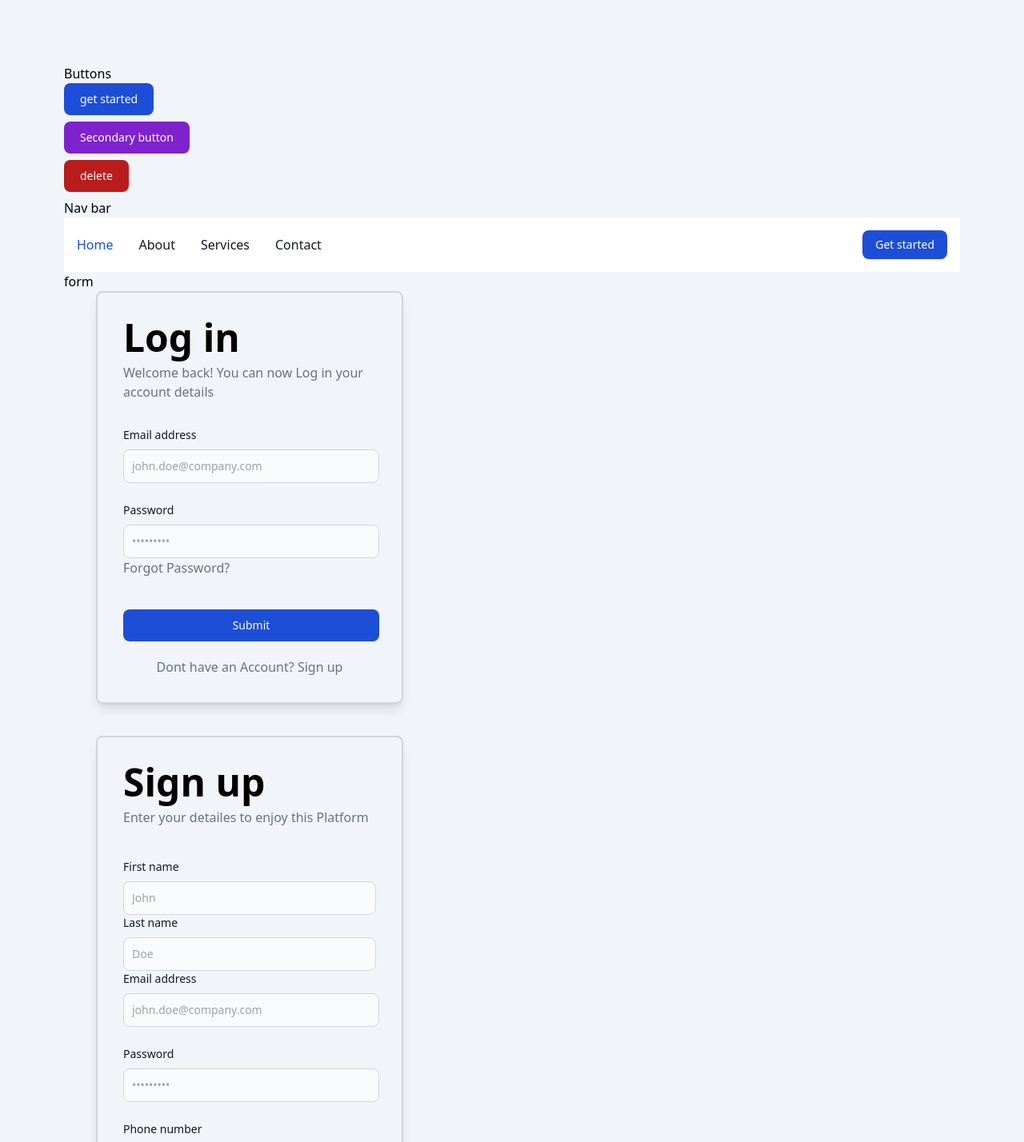
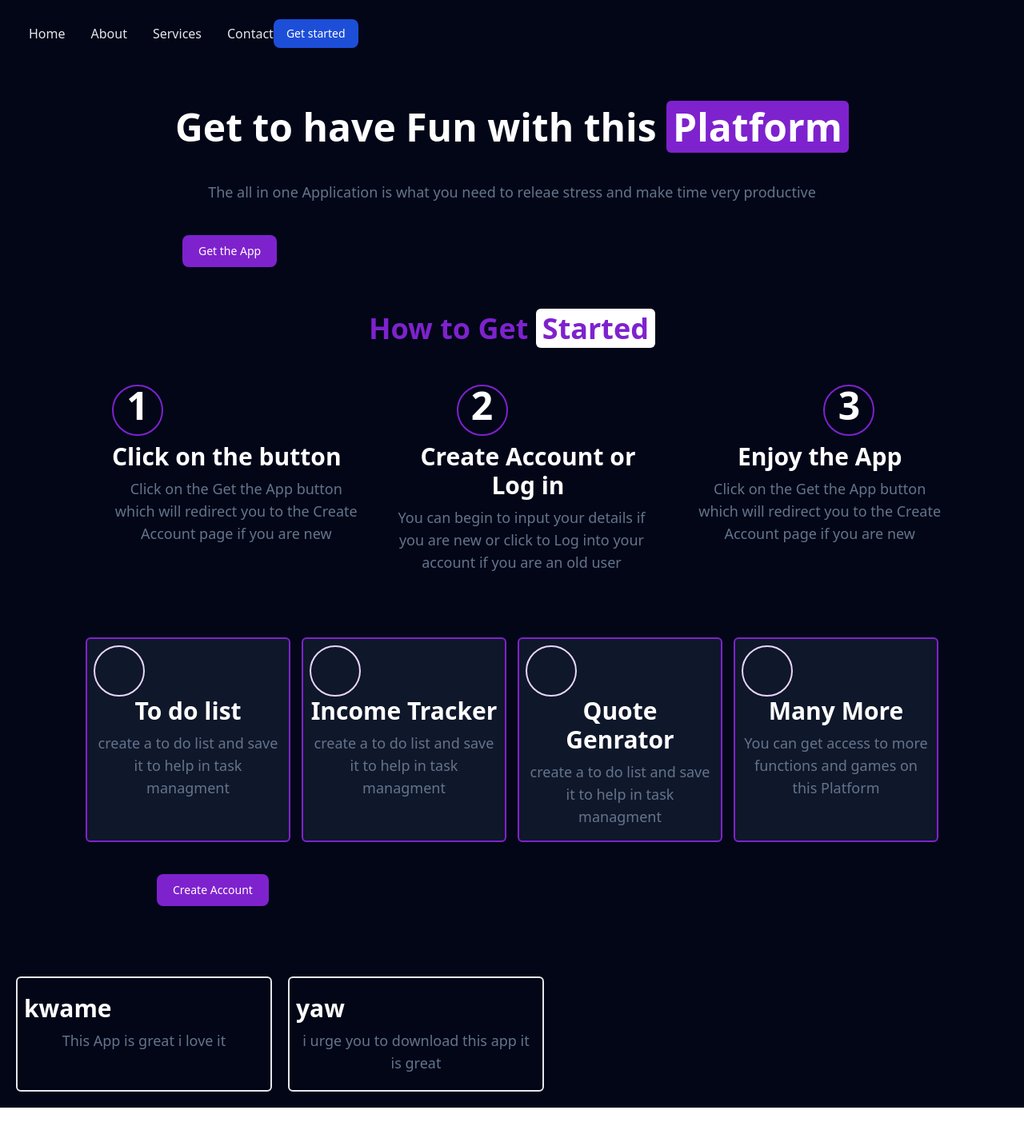
Before and after one commit to gyeduernest/second_vite_project, a React (Vite) app in the folder my-project/: page / in a window 1280 px wide. Shown: the top 1428 px of the page at 80% size. After the commit the page ends 1385 px from the top, so only its background shows below. Built offline with nearby package versions, Linux system fonts and the light colour scheme.

Commit message:
second commit testimonials done

```diff
--- a/my-project/src/App.jsx
+++ b/my-project/src/App.jsx
@@ -1,25 +1,26 @@
 import React from "react"
-import {PrimaryBtn, SecondaryBtn, TertiaryBtn } from "./Components"
 import NavBar from "./NavBar"
-import LogIn from "./Main_components/Login"
-import SignUp from "./Main_components/Register"
+import Home from "./pages/Home"
+import MyTestimony from "./Main_components/nested_comps"
+
 
 function App() {
 
   return (
     <>
-    <div className="w-screen  lg:p-20 bg-slate-100">
-      Buttons
-        <PrimaryBtn  text="get started" />
-        <SecondaryBtn  text="Secondary button"/>
-        <TertiaryBtn text="delete" />
-        Nav bar
-        <NavBar/>
+    <div className="lg:p-5 bg-slate-950">
+      <div className="fixed z-50 top-2">
+    <NavBar/>
+      </div>
 
-        form
-        <LogIn/>
-        <div className="mb-10"></div>
-        <SignUp/>
+      <Home/>
+
+      <MyTestimony/>
+
+
+
+
+
     </div>
     </>
   )
--- a/my-project/src/Components.jsx
+++ b/my-project/src/Components.jsx
@@ -1,4 +1,5 @@
 import React from "react";
+import Card from "./Main_components/nested_comps";
 
 export const PrimaryBtn = ({text}) => {
   return (
--- a/my-project/src/Main_components/nested_comps.jsx
+++ b/my-project/src/Main_components/nested_comps.jsx
@@ -0,0 +1,34 @@
+import React from 'react'
+
+export default function MyTestimony(props) {
+  const speech = [
+    {id: 1, name:"kwame", post:"This App is great i love it" },
+    {id:2, name:"yaw" , post:"i urge you to download this app it is great"}
+                ];
+
+    const Card = speech.map((props) => (
+
+      <div key={props.id} className="Card">
+
+        <div><h4 className='text-white'>{props.name}</h4></div>
+        <div><p>{props.post}</p></div>
+
+      </div>
+
+
+
+    ));
+  return (
+
+    <div className=" lg:flex gap-5">
+      {Card}
+    </div>
+
+
+
+
+
+
+
+  );
+}
--- a/my-project/src/NavBar.jsx
+++ b/my-project/src/NavBar.jsx
@@ -4,7 +4,7 @@ export default function NavBar() {
   return (
     <div>
 
-<nav class="bg-white border-gray-200 dark:bg-gray-900">
+<nav class="bg-inherit  border-gray-200 dark:bg-gray-900">
   <div class="max-w-screen-xl flex flex-wrap items-center justify-between mx-auto p-4">
   {/* <a href="https://flowbite.com/" class="flex items-center">
       <img src="" class="h-8 mr-3" alt="Flowbite Logo" />
@@ -20,18 +20,18 @@ export default function NavBar() {
     </button>
   </div>
   <div class="items-center justify-between hidden w-full md:flex md:w-auto md:order-1" id="navbar-cta">
-    <ul class="flex flex-col font-medium p-4 md:p-0 mt-4 border border-gray-100 rounded-lg bg-gray-50 md:flex-row md:space-x-8 md:mt-0 md:border-0 md:bg-white dark:bg-gray-800 md:dark:bg-gray-900 dark:border-gray-700">
+    <ul class="flex flex-col font-medium p-4 md:p-0 mt-4 border border-gray-100 rounded-lg bg-inherit md:flex-row md:space-x-8 md:mt-0 md:border-0 md:bg-inherit dark:bg-gray-800 md:dark:bg-gray-900 dark:border-gray-700">
       <li>
-        <a href="#" class="block py-2 pl-3 pr-4 text-white bg-blue-700 rounded md:bg-transparent md:text-blue-700 md:p-0 md:dark:text-blue-500" aria-current="page">Home</a>
+        <a href="#" class="block py-2 pl-3 pr-4 text-white bg-blue-700 rounded md:bg-transparent md:text-gray-200 md:p-0 md:dark:text-blue-500" aria-current="page">Home</a>
       </li>
       <li>
-        <a href="#" class="block py-2 pl-3 pr-4 text-gray-900 rounded hover:bg-gray-100 md:hover:bg-transparent md:hover:text-blue-700 md:p-0 md:dark:hover:text-blue-500 dark:text-white dark:hover:bg-gray-700 dark:hover:text-white md:dark:hover:bg-transparent dark:border-gray-700">About</a>
+        <a href="#" class="block py-2 pl-3 pr-4 md:text-gray-200 rounded hover:bg-gray-100 md:hover:bg-transparent md:hover:text-blue-700 md:p-0 md:dark:hover:text-blue-500 dark:text-white dark:hover:bg-gray-700 dark:hover:text-white md:dark:hover:bg-transparent dark:border-gray-700">About</a>
       </li>
       <li>
-        <a href="#" class="block py-2 pl-3 pr-4 text-gray-900 rounded hover:bg-gray-100 md:hover:bg-transparent md:hover:text-blue-700 md:p-0 md:dark:hover:text-blue-500 dark:text-white dark:hover:bg-gray-700 dark:hover:text-white md:dark:hover:bg-transparent dark:border-gray-700">Services</a>
+        <a href="#" class="block py-2 pl-3 pr-4 md:text-gray-200 rounded hover:bg-gray-100 md:hover:bg-transparent md:hover:text-blue-700 md:p-0 md:dark:hover:text-blue-500 dark:text-white dark:hover:bg-gray-700 dark:hover:text-white md:dark:hover:bg-transparent dark:border-gray-700">Services</a>
       </li>
       <li>
-        <a href="#" class="block py-2 pl-3 pr-4 text-gray-900 rounded hover:bg-gray-100 md:hover:bg-transparent md:hover:text-blue-700 md:p-0 md:dark:hover:text-blue-500 dark:text-white dark:hover:bg-gray-700 dark:hover:text-white md:dark:hover:bg-transparent dark:border-gray-700">Contact</a>
+        <a href="#" class="block py-2 pl-3 pr-4 md:text-gray-200 rounded hover:bg-gray-100 md:hover:bg-transparent md:hover:text-blue-700 md:p-0 md:dark:hover:text-blue-500 dark:text-white dark:hover:bg-gray-700 dark:hover:text-white md:dark:hover:bg-transparent dark:border-gray-700">Contact</a>
       </li>
     </ul>
   </div>
--- /dev/null
+++ b/my-project/src/images.jsx
@@ -0,0 +1,14 @@
+
+
+const Todo = () => {
+  return (
+    <>
+        <div>
+          <img src="" alt="" />
+        </div>
+
+    </>
+    );
+}
+
+export default Todo;
--- a/my-project/src/index.css
+++ b/my-project/src/index.css
@@ -29,19 +29,24 @@
 @layer components {
 
   h1{
+    @apply text-6xl font-extrabold dark:text-white mb-2
+  }
+  h2{
     @apply text-5xl font-extrabold dark:text-white mb-2
   }
-  h2{
+  h3{
     @apply text-4xl font-extrabold dark:text-white mb-2
   }
-  h3{
+  h4{
     @apply text-3xl font-extrabold dark:text-white mb-2
   }
-  h4{
-    @apply text-2xl font-extrabold dark:text-white mb-2
-  }
   p{
-    @apply text-gray-500 dark:text-gray-400
+    @apply text-slate-500 dark:text-gray-400 text-lg text-center
   }
 
 }
+
+
+.Card{
+  @apply  w-80 rounded-md border-2 py-5 px-2
+}
--- a/my-project/src/pages/Home.jsx
+++ b/my-project/src/pages/Home.jsx
@@ -0,0 +1,89 @@
+import React from 'react'
+import { PrimaryBtn, SecondaryBtn } from '../Components'
+
+
+export default function Home() {
+  return (
+
+<div className='py-20 lg:px-20 px-5'>
+        <h2 className='text-white p-5 text-center'>Get to have Fun with this <span className='rounded-md px-2 py-0 leading-relaxed bg-purple-700 '>Platform</span></h2>
+        <p className='px-3 text-center mb-10'>The all in one Application is what you need to releae stress and make time very productive</p>
+        <div className='ml-32'>
+        <SecondaryBtn text="Get the App"/>
+        </div>
+
+      <div className='px-5 text-center mt-10'>
+         <h3 className='text-purple-700'>How to Get <span className='leading-relaxed px-2 rounded-md bg-white'> Started</span></h3>
+      </div>
+
+
+  <div className='grid-cols-3 lg:flex mt-10  mb-10'>
+        <div className='ml-10 mb-10'> <h2 className='text-center w-16 h-16 rounded-full border-2 border-purple-700 hover:bg-purple-700 text-white '>1</h2>
+        <h4 className='text-white '>Click on the button</h4>
+        <p className='text-center'>Click on the Get the App button which will redirect you to the Create Account page if you are new</p>
+        </div>
+        <div className='ml-10 mb-10'> <h2 className='ml-20 text-center w-16 h-16 rounded-full border-2 border-purple-700 hover:bg-purple-700 text-white '>2</h2>
+        <h4 className='text-white  text-center px-5'>Create Account or Log in</h4>
+        <p className='text-center mr-4'>You can begin to input your details if you are new or click to Log into your account if you are an old user</p>
+        </div>
+        <div className='ml-10 mb-10'> <h2 className='ml-40 text-center w-16 h-16 rounded-full border-2 border-purple-700 hover:bg-purple-700 text-white '>3</h2>
+        <h4 className='text-white text-center'>Enjoy the App</h4>
+        <p className='text-center'>Click on the Get the App button which will redirect you to the Create Account page if you are new</p>
+        </div>
+
+  </div>
+
+  <div className="lg:flex lg:grid-cols-4 ">
+
+        <div className=" w-64 rounded-md p-2  h-64 mx-auto mb-10 border-2 border-purple-700 bg-slate-900">
+          <div className='w-16 h-16 rounded-full border-2 border-purple-200'>
+
+          </div>
+          <div><h4 className='text-center text-white'>To do list</h4>
+          <p className='text-center'>create a to do list and save it to help in task managment</p></div>
+
+        </div>
+        <div className=" w-64 rounded-md p-2  h-64 mx-auto mb-10 border-2 border-purple-700 bg-slate-900">
+          <div className='w-16 h-16 rounded-full border-2 border-purple-200'>
+
+          </div>
+          <div><h4 className='text-center text-white'>Income Tracker</h4>
+          <p className='text-center'>create a to do list and save it to help in task managment</p></div>
+
+        </div>
+        <div className=" w-64 rounded-md p-2  h-64 mx-auto mb-10 border-2 border-purple-700 bg-slate-900">
+          <div className='w-16 h-16 rounded-full border-2 border-purple-200'>
+
+          </div>
+          <div><h4 className='text-center text-white'>Quote Genrator</h4>
+          <p className='text-center'>create a to do list and save it to help in task managment</p></div>
+
+        </div>
+        <div className=" w-64 rounded-md p-2  h-64 mx-auto mb-10 border-2 border-purple-700 bg-slate-900">
+          <div className='w-16 h-16 rounded-full border-2 border-purple-200'>
+
+          </div>
+          <div><h4 className='text-center text-white'>Many More</h4>
+          <p className='text-center'>You can get access to more functions and games on this Platform</p></div>
+
+        </div>
+
+
+  </div>
+        <div className=" w-full ml-24 "><SecondaryBtn text="Create Account"/></div>
+
+
+
+
+
+
+
+
+ </div>
+
+
+
+
+
+  )
+}
--- /dev/null
+++ b/package.json
@@ -0,0 +1,5 @@
+{
+  "dependencies": {
+    "react-router-dom": "6.4"
+  }
+}
```
Also changed, not shown: my-project/src/assets/todo.svg (added), 1 other file (tests, documents, lock files or other folders).
